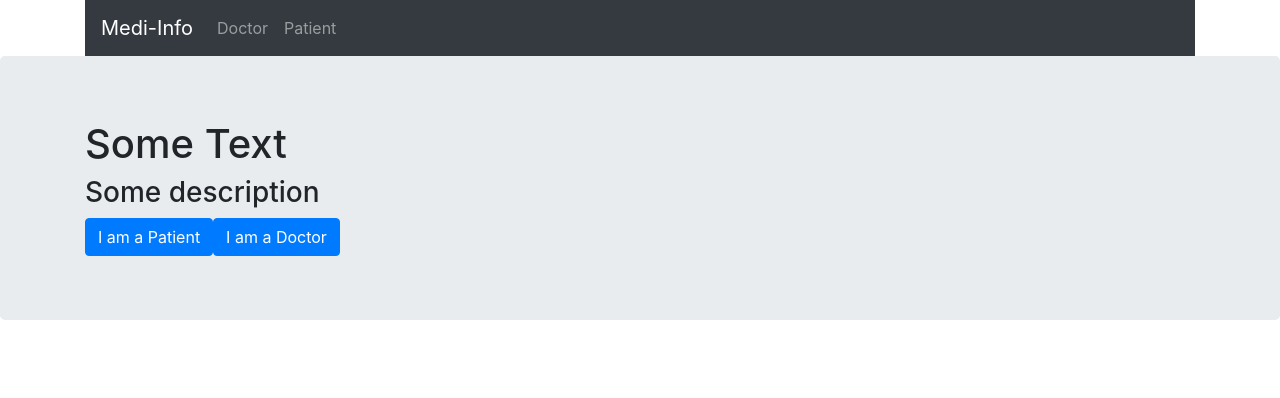
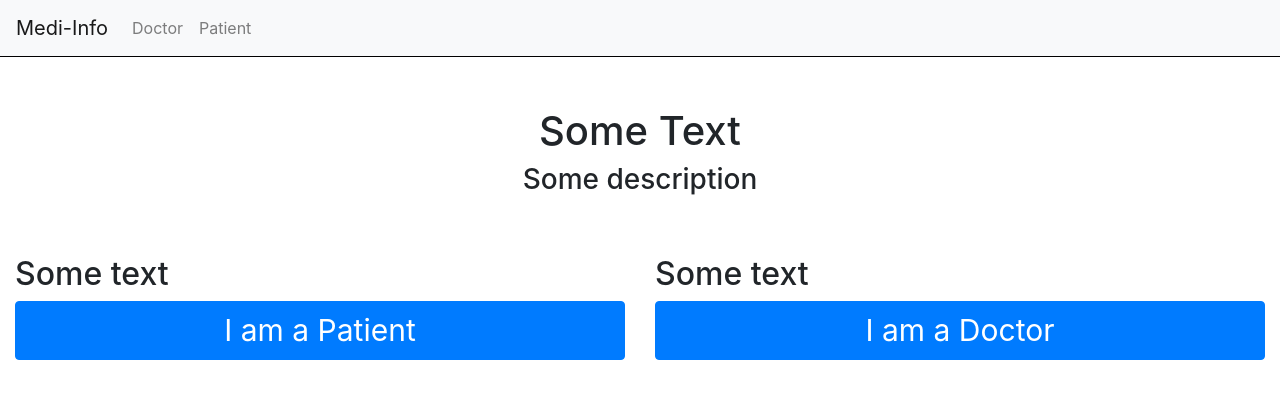
Before and after one commit to jeel2308/dot_slash, a React (Create React App) app in the folder frontend/: page / in a window 1280 px wide. Shown: the top 398 px of the page. Built offline with nearby package versions, Linux system fonts and the light colour scheme.

Commit message:
improved ui of dashboard

```diff
--- a/frontend/src/components/Homepage.js
+++ b/frontend/src/components/Homepage.js
@@ -2,15 +2,32 @@ import React from "react";
 import Jumbotron from "react-bootstrap/Jumbotron";
 import Container from "react-bootstrap/Container";
 import Button from "react-bootstrap/Button";
+import Card from "react-bootstrap/Card";
+import "../styles/Homepage.scss";
 const Homepage = () => (
-  <Jumbotron>
-    <Container>
+  <>
+    <div className="container-fluid homepage">
       <h1>Some Text</h1>
       <h3>Some description</h3>
-      <Button>I am a Patient</Button>
-      <Button>I am a Doctor</Button>
-    </Container>
-  </Jumbotron>
+    </div>
+    <div className="option">
+      <div className="container">
+        <h2>Some text</h2>
+        <Button
+          className="container__button"
+          onClick={() => {
+            console.log("i am a patient");
+          }}
+        >
+          I am a Patient
+        </Button>
+      </div>
+      <div className="container">
+        <h2>Some text</h2>
+        <Button className="container__button">I am a Doctor</Button>
+      </div>
+    </div>
+  </>
 );
 
 export default Homepage;
--- a/frontend/src/components/Navbar.js
+++ b/frontend/src/components/Navbar.js
@@ -3,8 +3,7 @@ import { Navbar, Nav, Container } from "react-bootstrap";
 
 function NavBar() {
   return (
-    <Container>
-      <Navbar collapseOnSelect expand="lg" bg="dark" variant="dark">
+    <Navbar collapseOnSelect expand="lg" bg="light" variant="light">
       <Navbar.Brand href="#home">Medi-Info</Navbar.Brand>
       <Navbar.Toggle aria-controls="responsive-navbar-nav" />
       <Navbar.Collapse id="responsive-navbar-nav">
@@ -32,7 +31,6 @@ function NavBar() {
           </Nav> */}
       </Navbar.Collapse>
     </Navbar>
-    </Container>
   );
 }
 
--- a/frontend/src/routers/index.js
+++ b/frontend/src/routers/index.js
@@ -2,10 +2,10 @@ import React from "react";
 import { Switch, Route } from "react-router-dom";
 import Navbar from "../components/Navbar";
 import Homepage from "../components/Homepage";
-
+import "../styles/body.scss";
 function RouterPage() {
   return (
-    <div>
+    <div className="body">
       <Navbar />
       <Switch>
         <Route path="/" exact>
--- /dev/null
+++ b/frontend/src/styles/Homepage.scss
@@ -0,0 +1,28 @@
+.homepage {
+  background-color: white !important;
+  text-align: center;
+  padding: 50px 0;
+  border-top: 1px solid black;
+}
+
+.option {
+  display: flex;
+  flex-direction: row;
+  justify-content: space-around;
+  width: 100%;
+  //   padding: 50px 0;
+}
+
+.container__button {
+  display: inline-block;
+  width: 100%;
+  font-size: 30px !important;
+}
+
+@media screen and (max-width: 960px) {
+  .option {
+    flex-direction: column;
+    text-align: center;
+    align-items: center;
+  }
+}
--- /dev/null
+++ b/frontend/src/styles/body.scss
@@ -0,0 +1,3 @@
+.body {
+  height: 100vh;
+}
```
Lines whose indentation alone changed are shown as unchanged.
